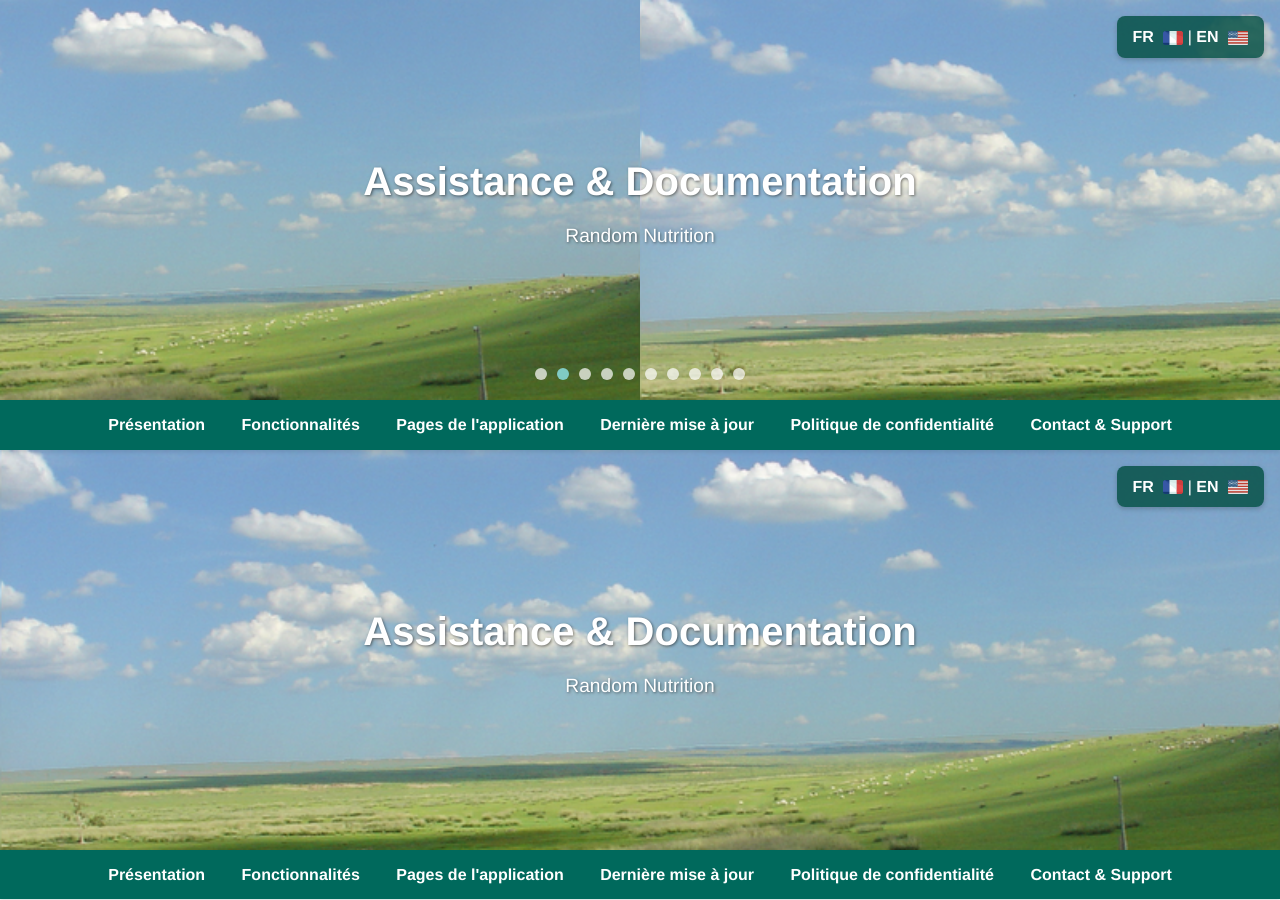
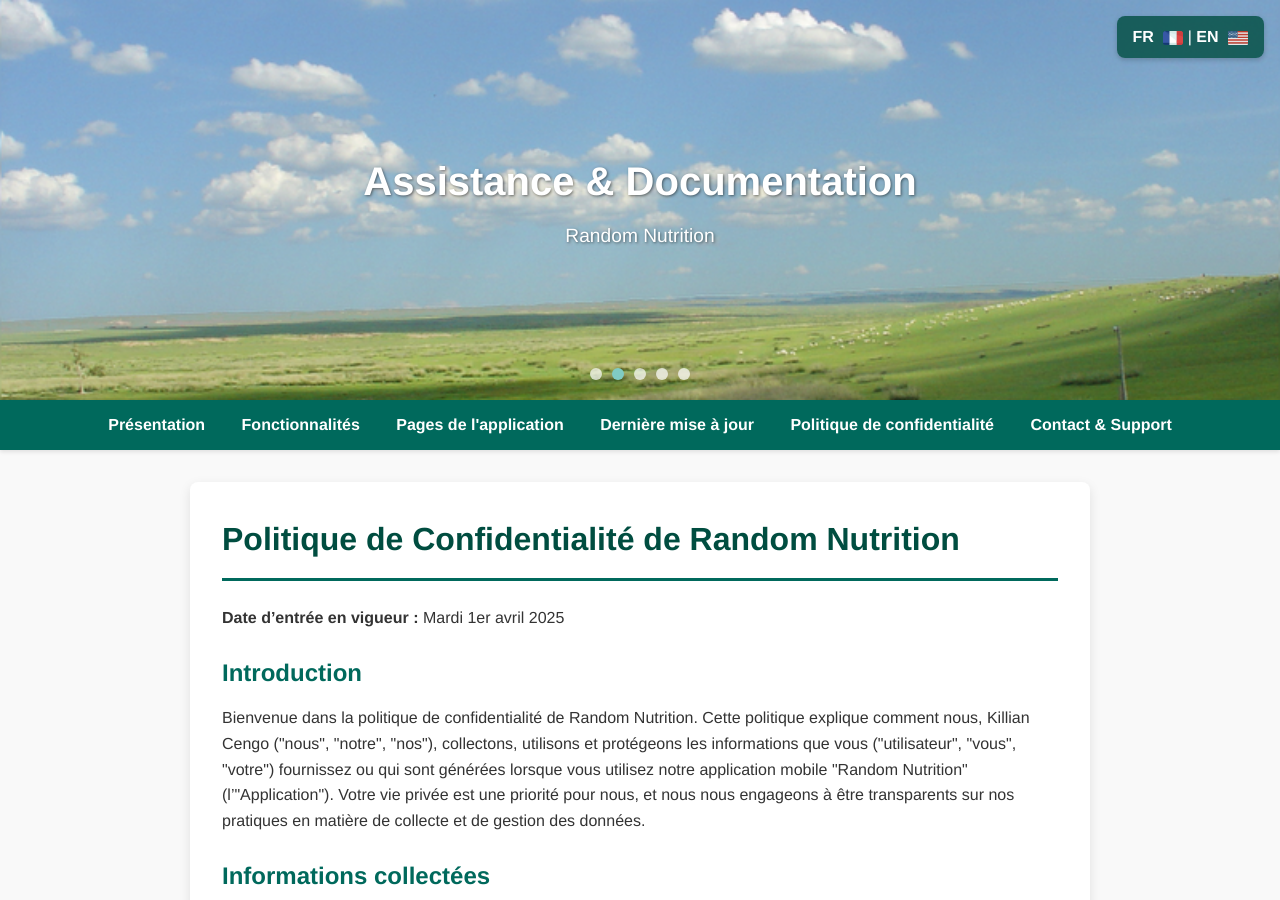
Before and after one commit to Cengokill/RandomNutritionHelp, a Jekyll site: the page built from fr/politique_de_confidentialite.html, in a window 1280 px wide and 900 px high. Built offline with Jekyll 4.4.1, drawn with Linux system fonts in a browser that asks for light colours; some of the changed text lies outside the part shown.

Commit message:
simplification des fichiers

```diff
--- a/fr/politique_de_confidentialite.html
+++ b/fr/politique_de_confidentialite.html
@@ -2,19 +2,7 @@
 layout: default
 title: "Assistance Random Nutrition"
 ---
-<!DOCTYPE html>
-<html lang="fr">
-<head>
-  <meta charset="UTF-8">
-  <meta name="viewport" content="width=device-width, initial-scale=1.0">
-  <title>{{ page.title }}</title>
-  <link rel="stylesheet" href="/assets/css/styles.css">
-</head>
-<body>
-  {% include header.html %}
-  {% include nav.html %}
-
-  <section>
+<section class="animate-on-scroll">
   <h2>Politique de Confidentialité de Random Nutrition</h2>
   <p><strong>Date d’entrée en vigueur :</strong> Mardi 1er avril 2025</p>
 
@@ -98,9 +86,3 @@
     Nous nous engageons à répondre à vos demandes dans un délai maximum de 3 jours ouvrés.
   </p>
 </section>
-
-  {% include footer.html %}
-
-  <script src="/assets/js/script.js"></script>
-  </body>
-</html>
```
Also changed, not shown: fr/derniere_mise_a_jour.html (+0 -18 lines), fr/index.html (+1 -7 lines), fr/test.html (deleted, +0 -10 lines). Lines whose indentation alone changed are shown as unchanged.
